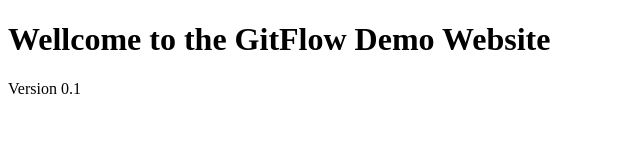
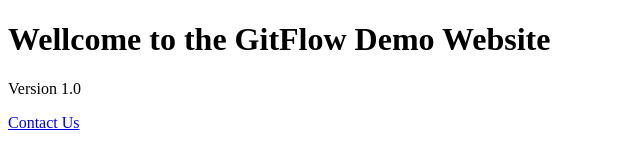
Before and after one commit to atharvvs718/gitflow-demo, a plain HTML site: page index.html in a window 1280 px wide. Shown: the full height of the page, 0-640 px from the left. Drawn offline with Linux system fonts and the light colour scheme.

Commit message:
Prepare release v1.0

```diff
--- a/index.html
+++ b/index.html
@@ -5,6 +5,7 @@
 </head>
 <body>
   <h1>Wellcome to the GitFlow Demo Website</h1>
-  <p>Version 0.1</p>
+  <p>Version 1.0</p>
+  <p><a href="contact.html">Contact Us</a></p>
 </body>
 </html>
```
